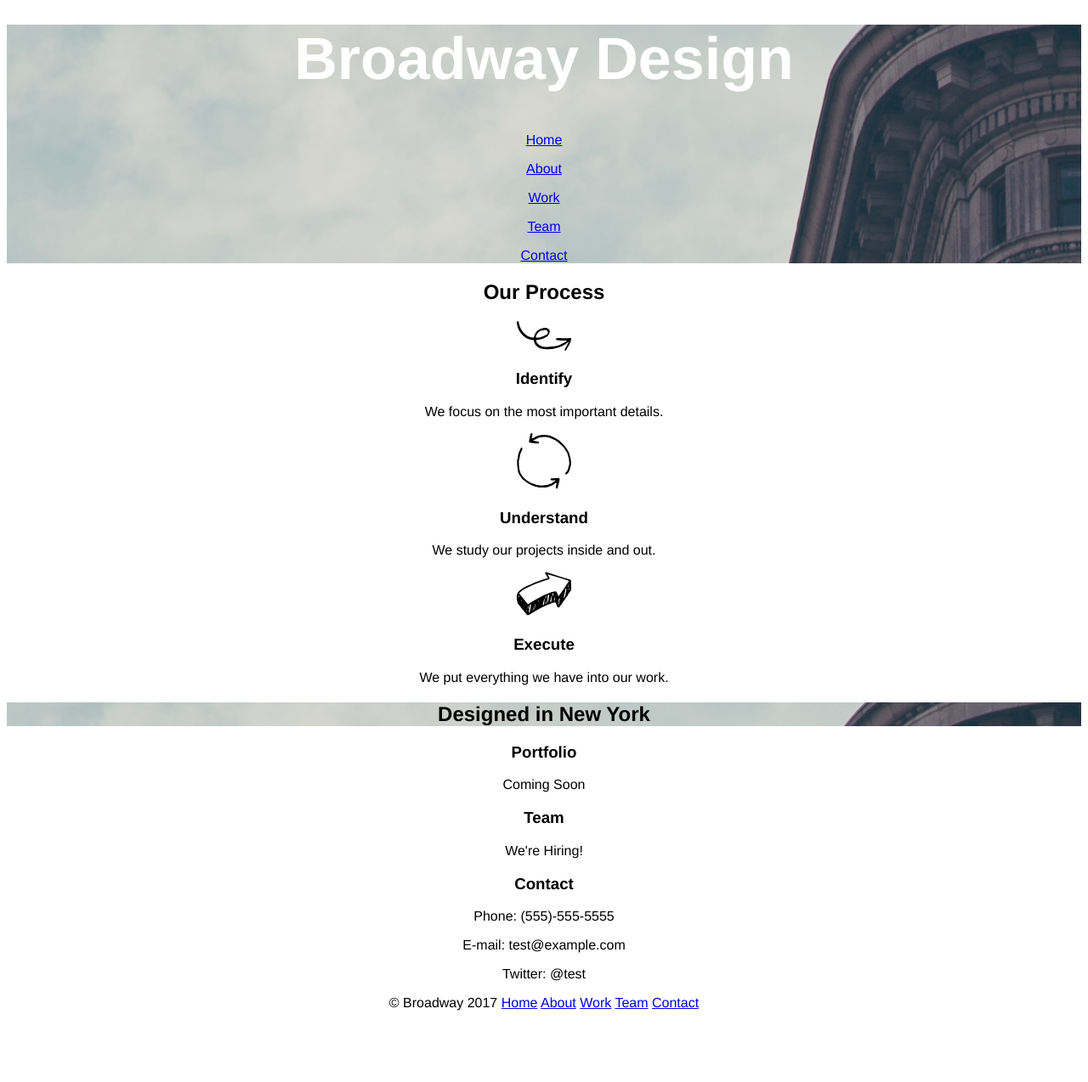
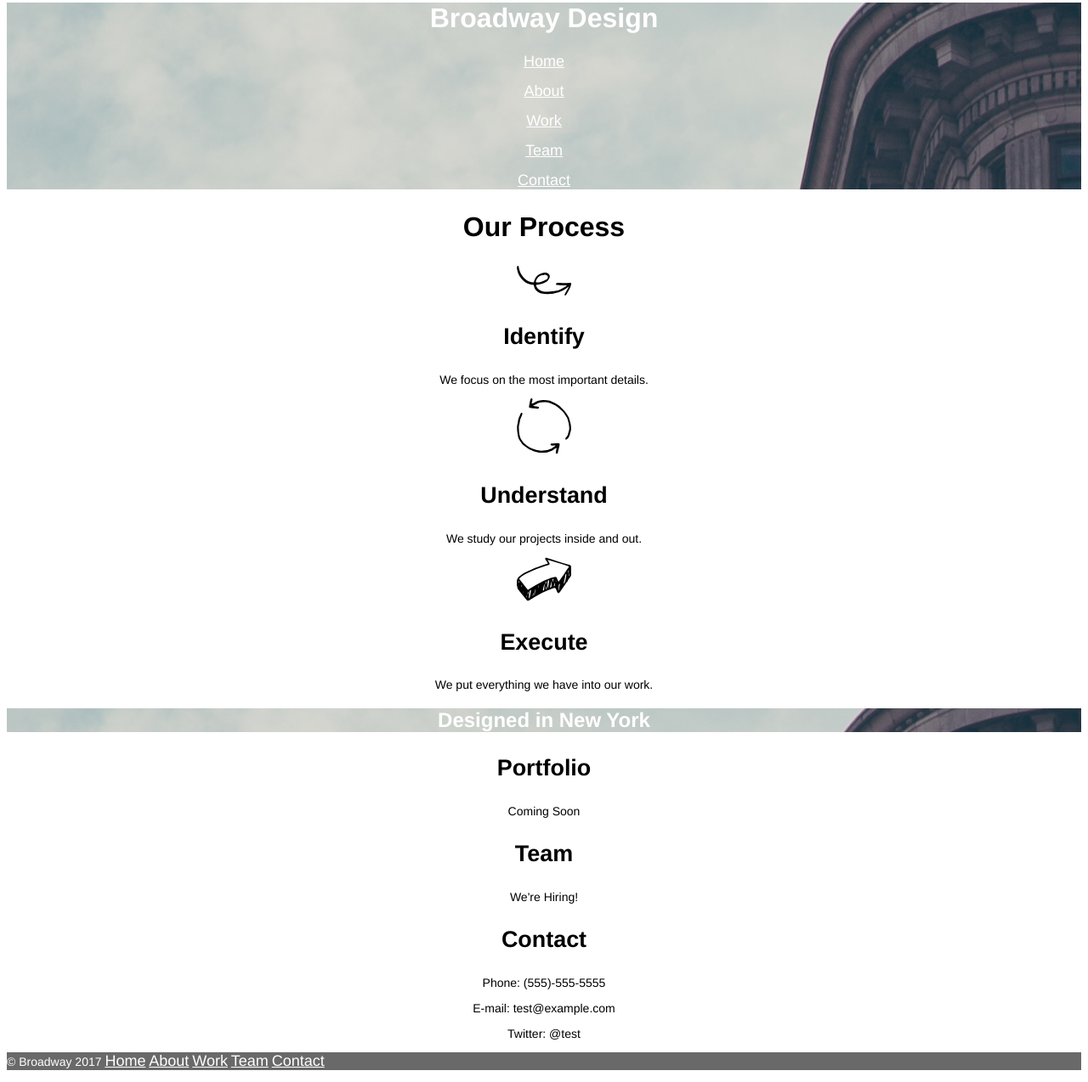
Before and after one commit to grandpoisson/Broadway, a plain HTML site: page index.html in a window 1280 px wide. Shown: the part 18-1292 px from the top of the page at 85% size. Before the commit the page ends 1224 px from the top, so only its background shows below. Drawn offline with Linux system fonts and the light colour scheme.

Commit message:
Finalised CSS and changed some HTML classes to match

```diff
--- a/index.html
+++ b/index.html
@@ -6,41 +6,41 @@
 </head>
 <body>
 <div class="image">
-<h1>Broadway Design</h1>
+<h1 class="top">Broadway Design</h1>
   <p>
 	<a class="nav-btn" href="#">Home</a>
   </p>
   <p>
-	<a class="nav-btn" href="#">About</a>
+	<a class="nav-btn" href="#about">About</a>
   </p>
   <p>
-	<a class="nav-btn" href="#">Work</a>
+	<a class="nav-btn" href="#work">Work</a>
   </p>
   <p>
-	<a class="nav-btn" href="#">Team</a>
+	<a class="nav-btn" href="#team">Team</a>
   </p>
   <p>
-	<a class="nav-btn" href="#">Contact</a>
+	<a class="nav-btn" href="#contact">Contact</a>
   </p>
 </div>
-<h2>Our Process</h2>
-<div class="process">
+<h2 class="process">Our Process</h2>
+<div class="misc">
 	<img src="resources/images/identify.svg">
 	<h3>Identify</h3>
 	<p>We focus on the most important details.</p>
 </div>
-<div class="process">
+<div class="misc">
 	<img src="resources/images/understand.svg">
 	<h3>Understand</h3>
 	<p>We study our projects inside and out.</p>
 </div>
-<div class="process">
+<div class="misc">
 	<img src="resources/images/execute.svg">
 	<h3>Execute</h3>
 	<p>We put everything we have into our work.</p>
 </div>
 <div class="image">
-<h2>Designed in New York</h2>
+<h2 class="middle">Designed in New York</h2>
 </div>
 <div class="misc">
 	<h3>Portfolio</h3>
@@ -59,11 +59,11 @@
 <div class="footer">
 <p>
         © Broadway 2017
-        <a class="btn-nav" href="#">Home</a>
-        <a class="btn-nav" href="#about">About</a>
-        <a class="btn-nav" href="#work">Work</a>
-        <a class="btn-nav" href="#team">Team</a>
-        <a class="btn-nav" href="#contact">Contact</a>
+        <a class="nav-btn" href="#">Home</a>
+        <a class="nav-btn" href="#about">About</a>
+        <a class="nav-btn" href="#work">Work</a>
+        <a class="nav-btn" href="#team">Team</a>
+        <a class="nav-btn" href="#contact">Contact</a>
 </p>
 </div>
 </body>
--- a/resources/css/style.css
+++ b/resources/css/style.css
@@ -2,11 +2,29 @@ body{
 	text-align: center;
 	font-family: Helvetica;
 }
-h1 {
-	font-size: 70px;
+h1, h2, h3 {
 	font-weight: bold;
-	color: white;
+}
+.nav-btn{
+	font-size: 18px;
+	color:white;
 }
 .image{
 	background-image: url("../images/the-flatiron-building.png");
+	color: white;
 }
+.process {
+	font-size: 32px;
+}
+.misc{
+	font-size: 23px;
+}
+p{
+	font-size: 14px;
+}
+.footer {
+	font-size: 11px;
+	text-align: left;
+	background-color: dimgray;
+	color:white;
+}
```
